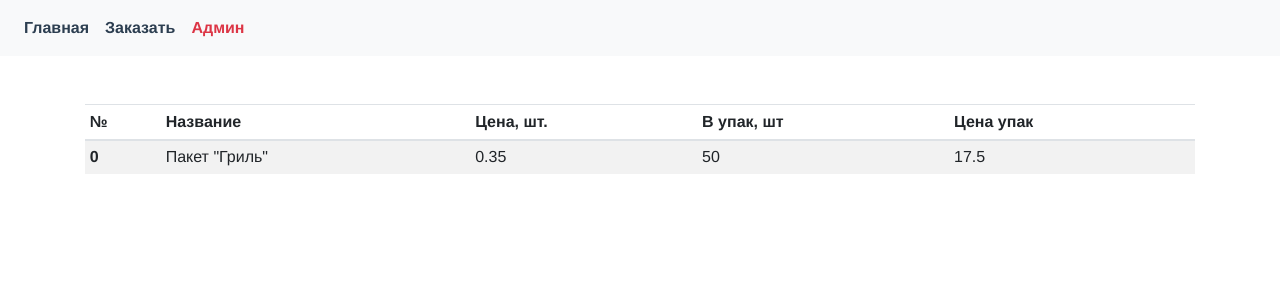
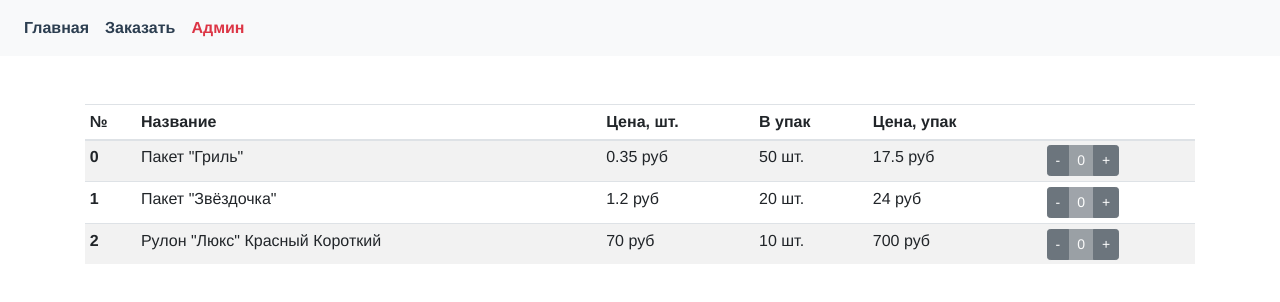
Before and after one commit to NaMax66/silkroad, a Vue app: page /admin in a window 1280 px wide. Shown: the top 302 px of the page. Built offline with nearby package versions, Linux system fonts and the light colour scheme.

Commit message:
add amount change

```diff
--- a/src/priceExample.js
+++ b/src/priceExample.js
@@ -6,7 +6,23 @@ export default {
       name: 'Пакет "Гриль"',
       price: 0.35,
       packageAmount: 50,
-      rate: 50,
+      rate: 100,
+      comment: 'Берите пока дешево'
+    },
+    {
+      id: '1',
+      name: 'Пакет "Звёздочка"',
+      price: 1.2,
+      packageAmount: 20,
+      rate: 40,
+      comment: 'Берите пока дешево'
+    },
+    {
+      id: '1',
+      name: 'Рулон "Люкс" Красный Короткий',
+      price: 70,
+      packageAmount: 10,
+      rate: 20,
       comment: 'Берите пока дешево'
     }
   ]
--- a/src/store/index.js
+++ b/src/store/index.js
@@ -7,7 +7,8 @@ Vue.use(Vuex)
 
 export default new Vuex.Store({
   state: {
-    priceList: 1
+    priceList: null,
+    order: []
   },
   getters: {
     getPrice (state) {
@@ -24,6 +25,12 @@ export default new Vuex.Store({
     },
     changePrice (state, payload) {
       state.priceList = payload
+    },
+    addToOrder (state, payload) {
+      const el = state.order.find(el => el.id === payload.id)
+      if (el) {
+        el.amount += payload
+      }
     }
   },
   actions: {
@@ -32,6 +39,9 @@ export default new Vuex.Store({
     },
     changePrice ({ commit }, price) {
       commit('changePrice', price)
+    },
+    addToOrder ({ commit }, amount) {
+      commit('addToOrder', amount)
     }
   },
   modules: {
--- /dev/null
+++ b/src/utils.js
@@ -0,0 +1,3 @@
+export const getNicePrice = (price) => {
+  return price.toLocaleString() + ' руб'
+}
--- a/src/views/Admin.vue
+++ b/src/views/Admin.vue
@@ -12,17 +12,25 @@
         <th scope="col">№</th>
         <th scope="col">Название</th>
         <th scope="col">Цена, шт.</th>
-        <th scope="col">В упак, шт</th>
-        <th scope="col">Цена упак</th>
+        <th scope="col">В упак</th>
+        <th scope="col">Цена, упак</th>
+        <th scope="col"></th>
       </tr>
       </thead>
       <tbody>
       <tr v-for="(product, index) in getPrice.list" :key="product.id">
-        <th scope="row">{{index}}</th>
+        <th scope="row">{{ index }}</th>
         <td>{{product.name}}</td>
-        <td>{{product.price}}</td>
-        <td>{{product.packageAmount}}</td>
+        <td>{{product.price | getNicePrice}}</td>
+        <td>{{product.packageAmount}} шт.</td>
         <td>{{getPackagePrice(product.price, product.packageAmount)}}</td>
+        <th scope="col">
+          <div class="btn-group" role="group" aria-label="Basic example">
+            <button type="button" class="btn btn-secondary btn-sm" @click="addAmount('minus', product.rate)">-</button>
+            <button type="button" class="btn btn-secondary btn-sm disabled" aria-disabled="true">{{getAmount()}}</button>
+            <button type="button" class="btn btn-secondary btn-sm" @click="addAmount('plus', product.rate)">+</button>
+          </div>
+        </th>
       </tr>
       </tbody>
     </table>
@@ -30,12 +38,18 @@
 </template>
 <script>
 import { mapGetters, mapMutations } from 'vuex'
-
+import { getNicePrice } from '@/utils'
 export default {
   name: 'Admin',
   data: () => ({
-    authorized: true
+    authorized: true,
+    number: 0
   }),
+  filters: {
+    getNicePrice (price) {
+      return getNicePrice(price)
+    }
+  },
   computed: {
     ...mapGetters(['getPrice'])
   },
@@ -43,14 +57,24 @@ export default {
     this.initPrice()
   },
   methods: {
-    ...mapMutations(['initPrice']),
+    ...mapMutations(['initPrice', 'addToOrder']),
     checkPass () {
       if (this.password === 'salam') {
         this.authorized = true
       }
     },
     getPackagePrice (price, amount) {
-      return price * amount
+      return getNicePrice(price * amount)
+    },
+    getAmount () {
+      return this.number
+    },
+    addAmount (operator, rate) {
+      let total = rate
+      if (operator === 'minus') {
+        total *= -1
+      }
+      this.number += total
     }
   }
 }
```
Also changed, not shown: materials/Новый текстовый документ.txt (added), materials/прайс.jpg (added).
